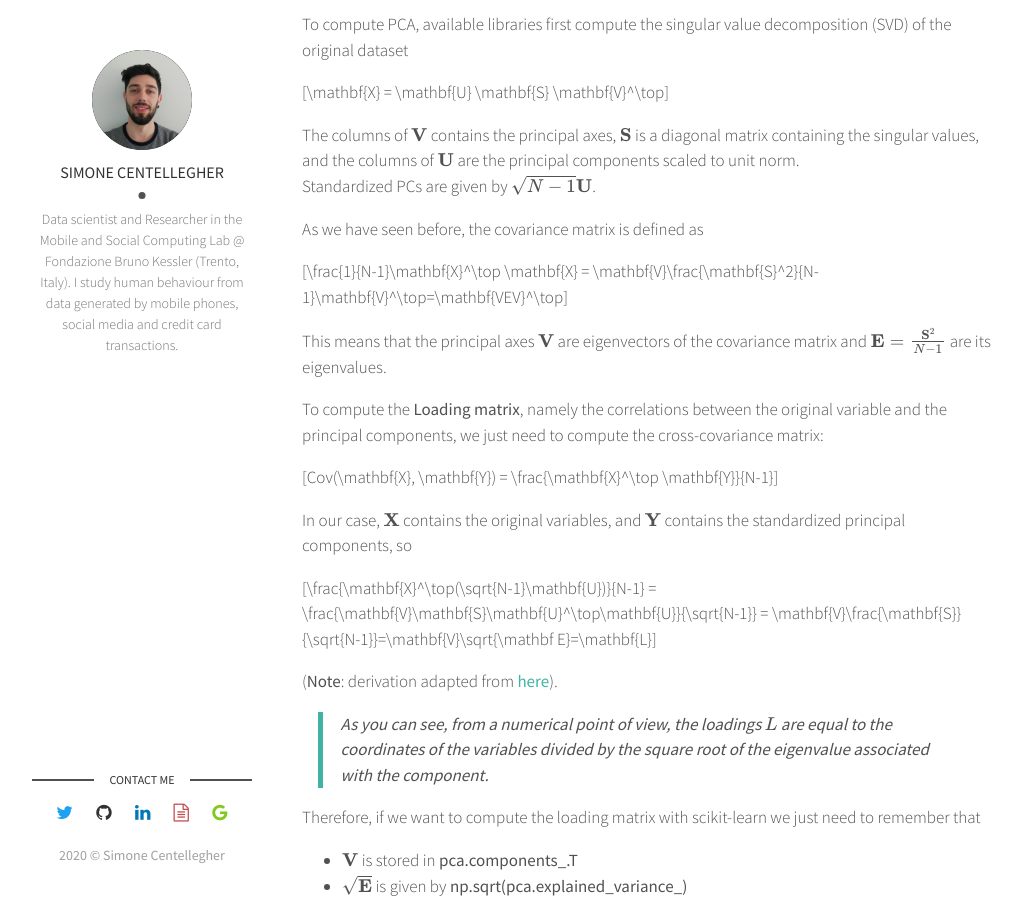
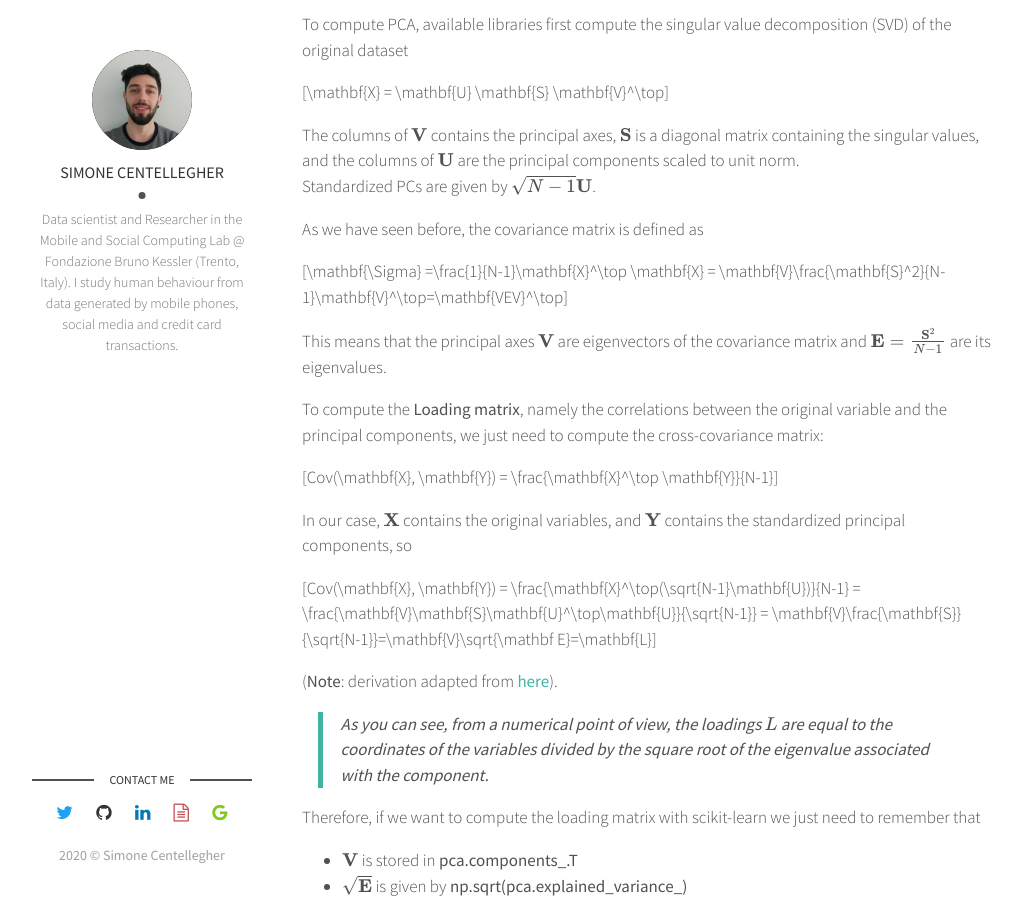
Before and after one commit to scentellegher/scentellegher.github.io, a Jekyll site: the page built from _posts/2020-01-27-pca-loadings-sklearn.md, in a window 1280 px wide and 900 px high, scrolled down 1796 px. Shown: the whole window, without its empty margins (98-1120 px from the left). Built offline with Jekyll 4.4.1, drawn with Linux system fonts in a browser that asks for light colours; formulas are drawn with MathJax 3; comment, search, counter and statistics services are not loaded; some of the changed text lies outside the part shown.

Commit message:
fix post pca

```diff
--- a/_posts/2020-01-27-pca-loadings-sklearn.md
+++ b/_posts/2020-01-27-pca-loadings-sklearn.md
@@ -17,7 +17,7 @@ $$PC_1 = w_{11}X_1 + w_{12}X_2 + ... + w_{1p}X_p$$
 
 The first principal component $$PC_1$$ represents the component that retains the maximum variance of the data. $$\mathbf{w_1}$$ corresponds to an **eigenvector** of the covariance matrix
 
-$$\mathbf{S} = \frac{1}{N-1}\mathbf{X}^\top \mathbf{X}$$
+$$\mathbf{\Sigma} = \frac{1}{N-1}\mathbf{X}^\top \mathbf{X}$$
 
 and the elements of the eigenvector $$w_{1j}$$, and are also known as **loadings**.
 
@@ -75,7 +75,7 @@ Standardized PCs are given by $$\sqrt{N-1}\mathbf{U}$$.
 
 As we have seen before, the covariance matrix is defined as
 
-$$\frac{1}{N-1}\mathbf{X}^\top \mathbf{X} = \mathbf{V}\frac{\mathbf{S}^2}{N-1}\mathbf{V}^\top=\mathbf{VEV}^\top$$
+$$\mathbf{\Sigma} =\frac{1}{N-1}\mathbf{X}^\top \mathbf{X} = \mathbf{V}\frac{\mathbf{S}^2}{N-1}\mathbf{V}^\top=\mathbf{VEV}^\top$$
 
 This means that the principal axes $$\mathbf{V}$$ are eigenvectors of the covariance matrix and $$\mathbf E=\frac{\mathbf S^2}{N-1}$$ are its eigenvalues.
 
@@ -85,7 +85,7 @@ $$Cov(\mathbf{X}, \mathbf{Y}) = \frac{\mathbf{X}^\top \mathbf{Y}}{N-1}$$
 
 In our case, $$\mathbf{X}$$ contains the original variables, and $$\mathbf{Y}$$ contains the standardized principal components, so
 
-$$ \frac{\mathbf{X}^\top(\sqrt{N-1}\mathbf{U})}{N-1} = \frac{\mathbf{V}\mathbf{S}\mathbf{U}^\top\mathbf{U}}{\sqrt{N-1}} = \mathbf{V}\frac{\mathbf{S}}{\sqrt{N-1}}=\mathbf{V}\sqrt{\mathbf E}=\mathbf{L} $$
+$$Cov(\mathbf{X}, \mathbf{Y}) = \frac{\mathbf{X}^\top(\sqrt{N-1}\mathbf{U})}{N-1} = \frac{\mathbf{V}\mathbf{S}\mathbf{U}^\top\mathbf{U}}{\sqrt{N-1}} = \mathbf{V}\frac{\mathbf{S}}{\sqrt{N-1}}=\mathbf{V}\sqrt{\mathbf E}=\mathbf{L} $$
 
 (**Note**: derivation adapted from [here][stats-stack]).
 
```
Also changed, not shown: 9 other files.
